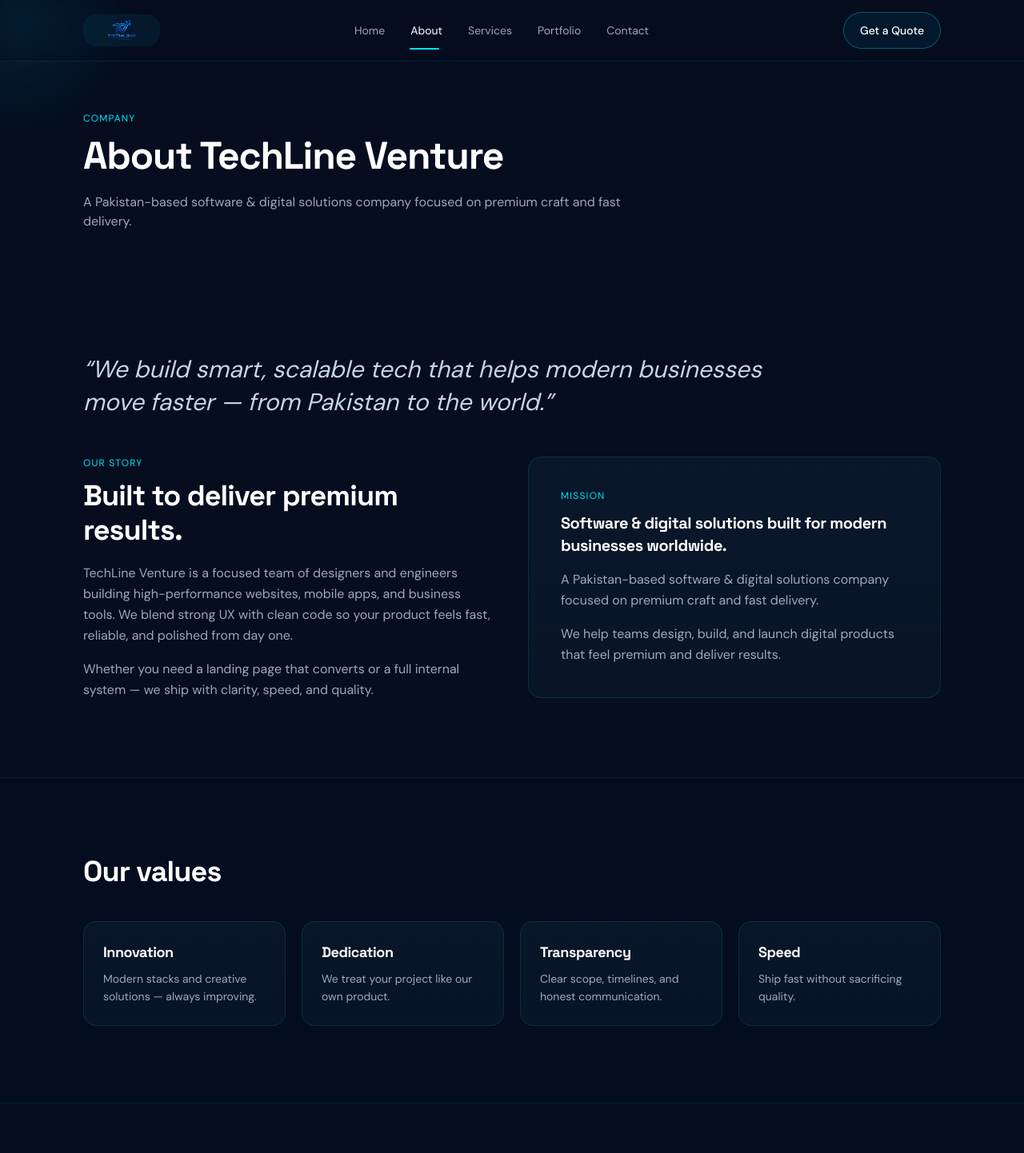
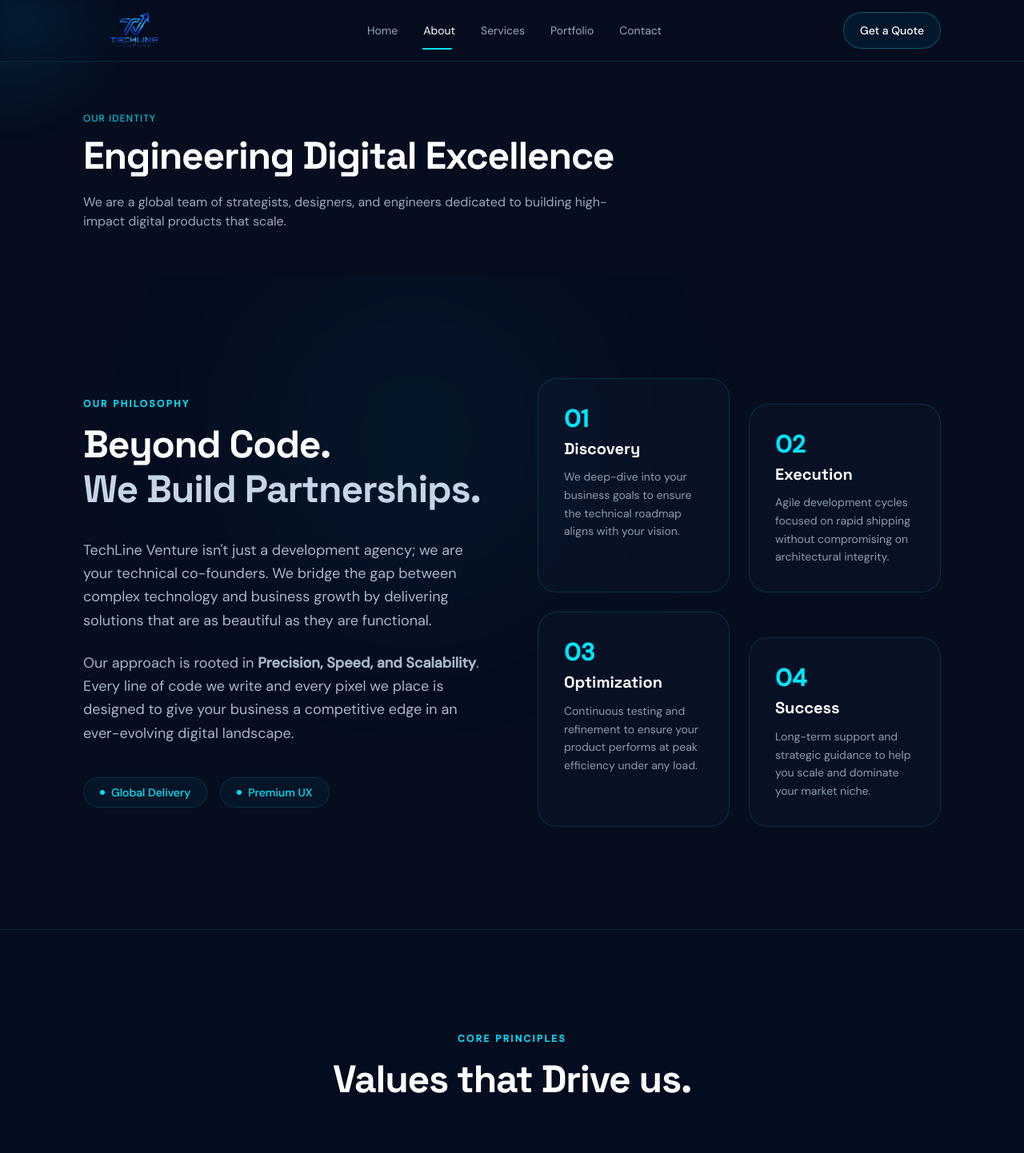
Before and after one commit to wasiq-dev/techlineventures, a Next.js app: page /about in a window 1280 px wide. Shown: the top 1442 px of the page at 80% size. Built offline with nearby package versions, Linux system fonts and the light colour scheme.

Commit message:
Website me changes kiye

```diff
--- a/src/app/about/page.tsx
+++ b/src/app/about/page.tsx
@@ -7,18 +7,18 @@
 export const metadata: Metadata = buildMetadata({
   title: "About",
   description:
-    "Learn about TechLine Venture, a Karachi-based software and digital solutions company focused on premium design, clear communication, and fast delivery.",
+    "Learn about TechLine Venture, a software and digital solutions company focused on premium design, clear communication, and fast delivery.",
   path: "/about",
-  keywords: ["about TechLine Venture", "software company Karachi", "digital agency Pakistan"],
+  keywords: ["about TechLine Venture", "software company", "digital agency"],
 });
 
 export default function AboutPage() {
   return (
     <>
       <PageHero
-        kicker="Company"
-        title="About TechLine Venture"
-        subtitle="A Pakistan-based software & digital solutions company focused on premium craft and fast delivery."
+        kicker="Our Identity"
+        title="Engineering Digital Excellence"
+        subtitle="We are a global team of strategists, designers, and engineers dedicated to building high-impact digital products that scale."
       />
       <AboutContent />
     </>
--- a/src/components/layout/Navbar.tsx
+++ b/src/components/layout/Navbar.tsx
@@ -48,8 +48,14 @@
   const isHomePage = pathname === "/";
 
   const activeHref = useMemo(() => {
+    // Priority 1: Exact match
     const exact = navItems.find((i) => i.href === pathname);
-    return exact?.href ?? "/";
+    if (exact) return exact.href;
+
+    // Priority 2: Sub-page match (for services)
+    if (pathname.startsWith('/services/')) return '/services';
+
+    return "/";
   }, [pathname]);
 
   useEffect(() => {
@@ -97,21 +103,21 @@
         <div className={scrolled || !isHomePage ? "glass-nav" : "bg-transparent"}>
           <div className="container-max container-px">
             <div className="h-[76px] flex items-center justify-between">
-              <Link href="/" className="flex items-center gap-3 group">
-                <motion.span
-                  className="relative h-10 w-24 rounded-2xl bg-[rgba(0,229,255,0.06)] overflow-hidden"
-                  whileHover={reduceMotion ? undefined : { scale: 1.05, rotate: 5 }}
+              <Link href="/" className="flex items-center group">
+                <motion.div
+                  className="relative h-12 w-32"
+                  whileHover={reduceMotion ? undefined : { scale: 1.05 }}
                   transition={{ duration: 0.2, ease: "easeOut" }}
                 >
                   <Image
                     src="/images/logo.png"
                     alt="TechLine Venture"
                     fill
-                    sizes="96px"
-                    className="object-contain p-1.5"
+                    sizes="128px"
+                    className="object-contain"
                     priority
                   />
-                </motion.span>
+                </motion.div>
               </Link>
 
               <nav className="hidden lg:flex items-center gap-8 relative">
--- a/src/components/sections/about/AboutContent.tsx
+++ b/src/components/sections/about/AboutContent.tsx
@@ -18,46 +18,66 @@
   const reduceMotion = useReducedMotion();
   return (
     <>
-      <section className="relative py-16 sm:py-20 lg:py-24 z-10">
+      <section className="relative py-20 lg:py-32 z-10 overflow-hidden">
+        {/* Background Accents */}
+        <div className="absolute top-0 left-1/4 -z-10 h-[400px] w-[400px] rounded-full bg-cyan/5 blur-[120px]" />
+
         <div className="container-max container-px">
-          <SectionReveal>
-            <div className="text-2xl sm:text-3xl italic text-gray2 leading-snug max-w-4xl">
-              “We build smart, scalable tech that helps modern businesses move faster — from Pakistan to the world.”
-            </div>
-          </SectionReveal>
+          <div className="grid gap-16 lg:grid-cols-2 lg:items-center">
+            <SectionReveal>
+              <div className="relative">
+                <div className="text-xs tracking-[0.2em] text-cyan uppercase font-bold">Our Philosophy</div>
+                <h2 className="mt-4 text-4xl sm:text-5xl font-[800] tracking-tight leading-[1.1]" style={{ fontFamily: "var(--font-display)" }}>
+                  Beyond Code. <br />
+                  <span className="text-gray2">We Build Partnerships.</span>
+                </h2>
+                <div className="mt-8 space-y-6 text-lg text-[rgba(197,213,232,0.85)] leading-relaxed">
+                  <p>
+                    TechLine Venture isn't just a development agency; we are your technical co-founders.
+                    We bridge the gap between complex technology and business growth by delivering
+                    solutions that are as beautiful as they are functional.
+                  </p>
+                  <p>
+                    Our approach is rooted in <strong>Precision, Speed, and Scalability</strong>.
+                    Every line of code we write and every pixel we place is designed to give your
+                    business a competitive edge in an ever-evolving digital landscape.
+                  </p>
+                </div>
 
-          <div className="mt-12 grid gap-10 lg:grid-cols-2">
-            <SectionReveal>
-              <div>
-                <div className="text-xs tracking-widest text-cyan uppercase">Our story</div>
-                <h2 className="mt-3 text-3xl sm:text-4xl font-[800] tracking-tight" style={{ fontFamily: "var(--font-display)" }}>
-                  Built to deliver premium results.
-                </h2>
-                <p className="mt-5 muted leading-relaxed">
-                  TechLine Venture is a focused team of designers and engineers building high-performance websites,
-                  mobile apps, and business tools. We blend strong UX with clean code so your product feels fast,
-                  reliable, and polished from day one.
-                </p>
-                <p className="mt-4 muted leading-relaxed">
-                  Whether you need a landing page that converts or a full internal system — we ship with clarity,
-                  speed, and quality.
-                </p>
+                <div className="mt-10 flex flex-wrap gap-4">
+                  <div className="flex items-center gap-2 rounded-full border border-[rgba(0,229,255,0.14)] bg-[rgba(0,229,255,0.04)] px-5 py-2 text-sm font-medium text-cyan">
+                    <span className="h-1.5 w-1.5 rounded-full bg-cyan animate-pulse" />
+                    Global Delivery
+                  </div>
+                  <div className="flex items-center gap-2 rounded-full border border-[rgba(0,229,255,0.14)] bg-[rgba(0,229,255,0.04)] px-5 py-2 text-sm font-medium text-cyan">
+                    <span className="h-1.5 w-1.5 rounded-full bg-cyan animate-pulse" />
+                    Premium UX
+                  </div>
+                </div>
               </div>
             </SectionReveal>
 
             <SectionReveal>
-              <div className="card p-10 relative overflow-hidden">
-                <div className="relative z-10">
-                  <div className="text-xs tracking-widest text-cyan uppercase">Mission</div>
-                  <div className="mt-3 text-xl font-[800] tracking-tight" style={{ fontFamily: "var(--font-display)" }}>
-                    Software & digital solutions built for modern businesses worldwide.
-                  </div>
-                  <div className="mt-4 muted leading-relaxed">
-                    A Pakistan-based software & digital solutions company focused on premium craft and fast delivery.
-                  </div>
-                  <div className="mt-4 muted leading-relaxed">
-                    We help teams design, build, and launch digital products that feel premium and deliver results.
-                  </div>
+              <div className="grid grid-cols-1 sm:grid-cols-2 gap-4 lg:gap-6">
+                <div className="group relative overflow-hidden rounded-3xl border border-[rgba(0,229,255,0.14)] bg-[rgba(13,27,47,0.4)] p-8 transition-all hover:border-cyan/40 hover:bg-[rgba(13,27,47,0.6)]">
+                  <div className="text-3xl font-bold text-cyan mb-2">01</div>
+                  <h3 className="text-xl font-bold text-white mb-3">Discovery</h3>
+                  <p className="text-sm text-[rgba(197,213,232,0.7)] leading-relaxed">We deep-dive into your business goals to ensure the technical roadmap aligns with your vision.</p>
+                </div>
+                <div className="group relative overflow-hidden rounded-3xl border border-[rgba(0,229,255,0.14)] bg-[rgba(13,27,47,0.4)] p-8 mt-0 sm:mt-8 transition-all hover:border-cyan/40 hover:bg-[rgba(13,27,47,0.6)]">
+                  <div className="text-3xl font-bold text-cyan mb-2">02</div>
+                  <h3 className="text-xl font-bold text-white mb-3">Execution</h3>
+                  <p className="text-sm text-[rgba(197,213,232,0.7)] leading-relaxed">Agile development cycles focused on rapid shipping without compromising on architectural integrity.</p>
+                </div>
+                <div className="group relative overflow-hidden rounded-3xl border border-[rgba(0,229,255,0.14)] bg-[rgba(13,27,47,0.4)] p-8 transition-all hover:border-cyan/40 hover:bg-[rgba(13,27,47,0.6)]">
+                  <div className="text-3xl font-bold text-cyan mb-2">03</div>
+                  <h3 className="text-xl font-bold text-white mb-3">Optimization</h3>
+                  <p className="text-sm text-[rgba(197,213,232,0.7)] leading-relaxed">Continuous testing and refinement to ensure your product performs at peak efficiency under any load.</p>
+                </div>
+                <div className="group relative overflow-hidden rounded-3xl border border-[rgba(0,229,255,0.14)] bg-[rgba(13,27,47,0.4)] p-8 mt-0 sm:mt-8 transition-all hover:border-cyan/40 hover:bg-[rgba(13,27,47,0.6)]">
+                  <div className="text-3xl font-bold text-cyan mb-2">04</div>
+                  <h3 className="text-xl font-bold text-white mb-3">Success</h3>
+                  <p className="text-sm text-[rgba(197,213,232,0.7)] leading-relaxed">Long-term support and strategic guidance to help you scale and dominate your market niche.</p>
                 </div>
               </div>
             </SectionReveal>
@@ -65,27 +85,35 @@
         </div>
       </section>
 
-      <section className="relative py-16 sm:py-20 lg:py-24 border-y border-[rgba(0,229,255,0.10)] bg-[rgba(5,13,31,0.55)] z-10">
-        <div className="container-max container-px">
+      <section className="relative py-20 lg:py-32 border-y border-[rgba(0,229,255,0.10)] bg-[rgba(5,13,31,0.55)] z-10">
+        <div className="container-max container-px text-center">
           <SectionReveal>
-            <h2 className="text-3xl sm:text-4xl font-[800] tracking-tight" style={{ fontFamily: "var(--font-display)" }}>
-              Our values
+            <div className="text-xs tracking-[0.2em] text-cyan uppercase font-bold mb-4">Core Principles</div>
+            <h2 className="text-4xl sm:text-5xl font-[800] tracking-tight" style={{ fontFamily: "var(--font-display)" }}>
+              Values that Drive us.
             </h2>
           </SectionReveal>
 
           <motion.div
-            className="mt-10 grid gap-5 sm:grid-cols-2 md:grid-cols-4"
+            className="mt-16 grid gap-6 sm:grid-cols-2 lg:grid-cols-4"
             variants={staggerChildren(0.1)}
             initial={reduceMotion ? false : "hidden"}
             whileInView="show"
             viewport={{ once: true, amount: 0.2 }}
           >
             {values.map((v) => (
-              <motion.div key={v.title} variants={fadeUp} className="card p-6">
-                <div className="text-lg font-[800] tracking-tight" style={{ fontFamily: "var(--font-display)" }}>
+              <motion.div
+                key={v.title}
+                variants={fadeUp}
+                className="group relative overflow-hidden rounded-3xl border border-[rgba(0,229,255,0.14)] bg-[rgba(13,27,47,0.4)] p-10 transition-all hover:border-cyan/40"
+              >
+                <div className="absolute -right-4 -top-4 h-24 w-24 rounded-full bg-cyan/5 blur-2xl group-hover:bg-cyan/10 transition-colors" />
+                <div className="text-2xl font-[800] tracking-tight text-white" style={{ fontFamily: "var(--font-display)" }}>
                   {v.title}
                 </div>
-                <div className="mt-2 text-sm muted leading-relaxed">{v.desc}</div>
+                <div className="mt-4 text-[rgba(197,213,232,0.7)] leading-relaxed text-sm">
+                  {v.desc}
+                </div>
               </motion.div>
             ))}
           </motion.div>
--- a/src/components/sections/home/Hero.tsx
+++ b/src/components/sections/home/Hero.tsx
@@ -103,44 +103,44 @@
   }, [reduceMotion]);
 
   return (
-    <section className="relative overflow-hidden z-10">
+    <section className="relative overflow-hidden z-10 lg:min-h-0 min-h-[100svh] flex flex-col justify-center lg:justify-start">
       <div className="absolute inset-0 pointer-events-none -z-10" style={{
         background: "radial-gradient(900px 600px at 15% 10%, rgba(0,229,255,0.12), transparent 60%), radial-gradient(850px 520px at 80% 0%, rgba(0,184,204,0.10), transparent 60%)"
       }} />
       <HeroParticles count={particleCount} />
 
-      <div className="container-max container-px relative z-10 pb-16 sm:pb-20 lg:pb-28">
-        <div className="mt-[76px] grid gap-10 lg:grid-cols-2 lg:items-center lg:gap-12">
-          <div>
+      <div className="container-max container-px relative z-10 py-20 sm:py-24 lg:pt-0 lg:pb-28">
+        <div className="mt-12 sm:mt-16 lg:mt-[76px] grid gap-16 lg:grid-cols-2 lg:items-center lg:gap-12">
+          <div className="text-center lg:text-left">
             <h1
-              className="mt-4 text-[34px] leading-[1.14] sm:mt-6 sm:text-[56px] sm:leading-[1.12] lg:text-[64px] lg:leading-[1.12] font-[800] tracking-tight"
+              className="mt-4 text-[38px] leading-[1.1] sm:mt-6 sm:text-[56px] sm:leading-[1.12] lg:text-[64px] lg:leading-[1.12] font-[800] tracking-tight"
               style={{ fontFamily: "var(--font-display)" }}
             >
               Building{" "}
               <span className="text-cyan inline-block align-baseline min-w-[9.5ch]">
                 {smart}
               </span>
-              <br />
-              <span className="text-gray2">For Modern Business.</span>
+              <br className="hidden sm:block" />
+              <span className="text-gray2"> For Modern Business.</span>
             </h1>
 
-            <p className="mt-4 max-w-xl leading-relaxed muted sm:mt-5">
+            <p className="mt-5 mx-auto max-w-lg leading-relaxed muted sm:mx-0 sm:mt-6 sm:max-w-xl">
               We craft high-performance websites, mobile apps, and custom software that looks premium, feels fast,
               and helps Karachi businesses compete globally.
             </p>
 
-            <div className="mt-7 flex flex-col gap-3 sm:mt-8 sm:flex-row">
-              <MagneticButton href="/contact" variant="primary" className="w-full justify-center sm:w-auto">
+            <div className="mt-8 flex flex-col items-center gap-3 sm:flex-row sm:justify-start">
+              <MagneticButton href="/contact" variant="primary" className="w-full justify-center sm:w-auto px-8">
                 Get a Quote
               </MagneticButton>
-              <MagneticButton href="/portfolio" variant="outline" className="w-full justify-center sm:w-auto">
+              <MagneticButton href="/portfolio" variant="outline" className="w-full justify-center sm:w-auto px-8">
                 View Work
               </MagneticButton>
             </div>
           </div>
 
-          <div className="relative">
-            <div className="relative mx-auto aspect-[0.92] w-full max-w-[360px] sm:max-w-[520px] sm:aspect-square">
+          <div className="relative flex justify-center">
+            <div className="relative aspect-square w-full max-w-[320px] sm:max-w-[520px]">
               <div className="absolute inset-0 rounded-full border border-[rgba(0,229,255,0.10)]" />
               <motion.div
                 className="absolute inset-[6%] rounded-full border border-[rgba(0,229,255,0.16)]"
@@ -155,24 +155,26 @@
                 style={{ willChange: "transform" }}
               />
 
-              <div className="absolute inset-[24%] z-10 flex flex-col justify-between card p-5 sm:inset-[26%] sm:p-6">
-                <div className="text-[11px] text-gray2 sm:text-xs">TechLine Venture</div>
+              <div className="absolute inset-[12%] z-10 flex flex-col justify-between card p-6 sm:inset-[26%] sm:p-7">
+                <div className="text-[11px] font-medium uppercase tracking-widest text-cyan/70 sm:text-xs">
+                  TechLine Venture
+                </div>
                 <div className="mt-3">
-                  <div className="text-base font-[800] tracking-tight sm:text-lg" style={{ fontFamily: "var(--font-display)" }}>
+                  <div className="text-lg font-[800] leading-tight tracking-tight sm:text-xl" style={{ fontFamily: "var(--font-display)" }}>
                     Premium, fast, scalable
                   </div>
                   <div className="mt-2 text-xs muted sm:text-sm">
                     From design to deployment — one partner, end-to-end.
                   </div>
                 </div>
-                <div className="mt-5 grid grid-cols-3 gap-2 text-[11px] text-[rgba(197,213,232,0.72)] sm:mt-6 sm:gap-3 sm:text-xs">
-                  <div className="rounded-xl border border-[rgba(0,229,255,0.10)] bg-[rgba(0,229,255,0.05)] px-2 py-2 text-center sm:px-3">
+                <div className="mt-5 grid grid-cols-3 gap-2 text-[11px] font-medium sm:mt-6 sm:gap-3 sm:text-xs">
+                  <div className="rounded-xl border border-[rgba(0,229,255,0.10)] bg-[rgba(0,229,255,0.05)] px-1 py-2 text-center text-gray2 sm:px-3">
                     Web
                   </div>
-                  <div className="rounded-xl border border-[rgba(0,229,255,0.10)] bg-[rgba(0,229,255,0.05)] px-2 py-2 text-center sm:px-3">
+                  <div className="rounded-xl border border-[rgba(0,229,255,0.10)] bg-[rgba(0,229,255,0.05)] px-1 py-2 text-center text-gray2 sm:px-3">
                     Mobile
                   </div>
-                  <div className="rounded-xl border border-[rgba(0,229,255,0.10)] bg-[rgba(0,229,255,0.05)] px-2 py-2 text-center sm:px-3">
+                  <div className="rounded-xl border border-[rgba(0,229,255,0.10)] bg-[rgba(0,229,255,0.05)] px-1 py-2 text-center text-gray2 sm:px-3">
                     Software
                   </div>
                 </div>
@@ -208,7 +210,16 @@
           </div>
         </div>
 
-              </div>
+        <motion.div
+          initial={{ opacity: 0, y: 10 }}
+          animate={{ opacity: 1, y: 0 }}
+          transition={{ delay: 1, duration: 0.8 }}
+          className="absolute bottom-4 left-1/2 -translate-x-1/2 hidden sm:flex flex-col items-center gap-2"
+        >
+          <span className="text-[10px] font-medium uppercase tracking-[0.2em] text-gray/40">Scroll</span>
+          <div className="w-[1px] h-12 bg-gradient-to-b from-cyan/40 to-transparent" />
+        </motion.div>
+      </div>
     </section>
   );
 }
--- a/src/components/ui/PortfolioCard.tsx
+++ b/src/components/ui/PortfolioCard.tsx
@@ -1,5 +1,7 @@
 "use client";
 
+import { motion, useReducedMotion } from "framer-motion";
+import { RiArrowRightUpLine } from "react-icons/ri";
 import type { PortfolioItem } from "@/src/lib/data";
 
 export function PortfolioCard({
@@ -11,34 +13,47 @@
   index: number;
   className?: string;
 }) {
+  const reduceMotion = useReducedMotion();
+
   return (
-    <article
-      className={`group h-full overflow-hidden rounded-3xl border border-[rgba(0,229,255,0.14)] ${className}`.trim()}
+    <motion.article
+      initial={reduceMotion ? false : { opacity: 0, y: 20 }}
+      whileInView={{ opacity: 1, y: 0 }}
+      viewport={{ once: true }}
+      transition={{ duration: 0.5, delay: index * 0.1 }}
+      whileHover={reduceMotion ? undefined : { y: -8, scale: 1.02 }}
+      className={`group relative h-full overflow-hidden rounded-3xl border border-[rgba(0,229,255,0.14)] transition-colors duration-300 hover:border-cyan/40 ${className}`.trim()}
       style={{
         background:
           "radial-gradient(700px 320px at 20% 0%, rgba(0,229,255,0.16), transparent 60%), linear-gradient(180deg, rgba(13,27,47,0.95), rgba(5,13,31,0.85))",
       }}
     >
+      {/* Background Glow Effect */}
+      <div className="absolute inset-0 -z-10 bg-cyan/0 transition-colors duration-500 group-hover:bg-cyan/[0.03]" />
+
       <div className="flex h-full flex-col p-7">
         <div className="flex items-start justify-between gap-4">
-          <div className="inline-flex w-fit rounded-full border border-[rgba(0,229,255,0.16)] bg-[rgba(0,229,255,0.06)] px-3 py-1 text-xs text-cyan">
+          <div className="inline-flex w-fit rounded-full border border-[rgba(0,229,255,0.16)] bg-[rgba(0,229,255,0.06)] px-3 py-1 text-xs font-medium text-cyan transition-colors group-hover:bg-cyan/10">
             {item.category}
           </div>
-          <div className="text-xs tracking-[0.24em] text-[rgba(197,213,232,0.42)]">0{index + 1}</div>
+          <div className="flex flex-col items-end gap-1">
+            <div className="text-xs font-medium tracking-[0.24em] text-[rgba(197,213,232,0.42)] group-hover:text-cyan/40 transition-colors">0{index + 1}</div>
+            <RiArrowRightUpLine className="h-5 w-5 text-cyan opacity-0 -translate-x-2 translate-y-2 transition-all duration-300 group-hover:opacity-100 group-hover:translate-x-0 group-hover:translate-y-0" />
+          </div>
         </div>
 
-        <div className="mt-6 flex-1">
-          <div className="text-2xl font-[800] tracking-tight" style={{ fontFamily: "var(--font-display)" }}>
+        <div className="mt-4 flex-1">
+          <div className="text-2xl font-[800] leading-tight tracking-tight transition-colors group-hover:text-white sm:text-2xl" style={{ fontFamily: "var(--font-display)" }}>
             {item.title}
           </div>
-          <div className="mt-2 text-sm text-cyan/90">{item.tag}</div>
-          <p className="mt-4 text-sm leading-7 text-[rgba(197,213,232,0.78)]">{item.summary}</p>
+          <div className="mt-2 text-sm font-medium text-cyan/90 group-hover:text-cyan">{item.tag}</div>
+          <p className="mt-4 text-sm leading-relaxed text-[rgba(197,213,232,0.72)] group-hover:text-[rgba(197,213,232,0.9)] transition-colors line-clamp-3">{item.summary}</p>
 
           <div className="mt-6 flex flex-wrap gap-2">
             {item.highlights.map((highlight) => (
               <span
                 key={highlight}
-                className="rounded-full border border-[rgba(0,229,255,0.14)] bg-[rgba(255,255,255,0.03)] px-3 py-1 text-xs text-[rgba(197,213,232,0.78)]"
+                className="rounded-full border border-[rgba(0,229,255,0.12)] bg-[rgba(255,255,255,0.03)] px-3 py-1 text-[11px] font-medium text-[rgba(197,213,232,0.65)] transition-all group-hover:border-cyan/20 group-hover:text-gray2"
               >
                 {highlight}
               </span>
@@ -46,11 +61,11 @@
           </div>
         </div>
 
-        <div className="mt-6 rounded-2xl border border-[rgba(0,229,255,0.1)] bg-[rgba(255,255,255,0.03)] px-4 py-4">
-          <div className="text-xs uppercase tracking-[0.2em] text-[rgba(197,213,232,0.5)]">Project Impact</div>
-          <div className="mt-2 text-sm leading-7 text-[rgba(197,213,232,0.82)]">{item.impact}</div>
+        <div className="mt-6 rounded-2xl border border-[rgba(0,229,255,0.08)] bg-[rgba(255,255,255,0.02)] p-4 transition-all group-hover:border-cyan/10 group-hover:bg-[rgba(255,255,255,0.04)]">
+          <div className="text-[10px] font-bold uppercase tracking-[0.2em] text-cyan/40 group-hover:text-cyan/60 transition-colors">Project Impact</div>
+          <div className="mt-2 text-sm leading-relaxed text-[rgba(197,213,232,0.82)] group-hover:text-white transition-colors">{item.impact}</div>
         </div>
       </div>
-    </article>
+    </motion.article>
   );
 }
```
Also changed, not shown: src/components/layout/Footer.tsx (+3 -4 lines), src/components/sections/home/PortfolioHorizontal.tsx (+9 -7 lines), src/components/sections/home/ProcessSection.tsx (+16 -4 lines), src/components/sections/home/Testimonials.tsx (+5 -4 lines), src/components/sections/home/WhyUs.tsx (+12 -5 lines), src/components/ui/ServiceCard.tsx (+21 -20 lines), src/lib/seo.ts (+4 -4 lines).
